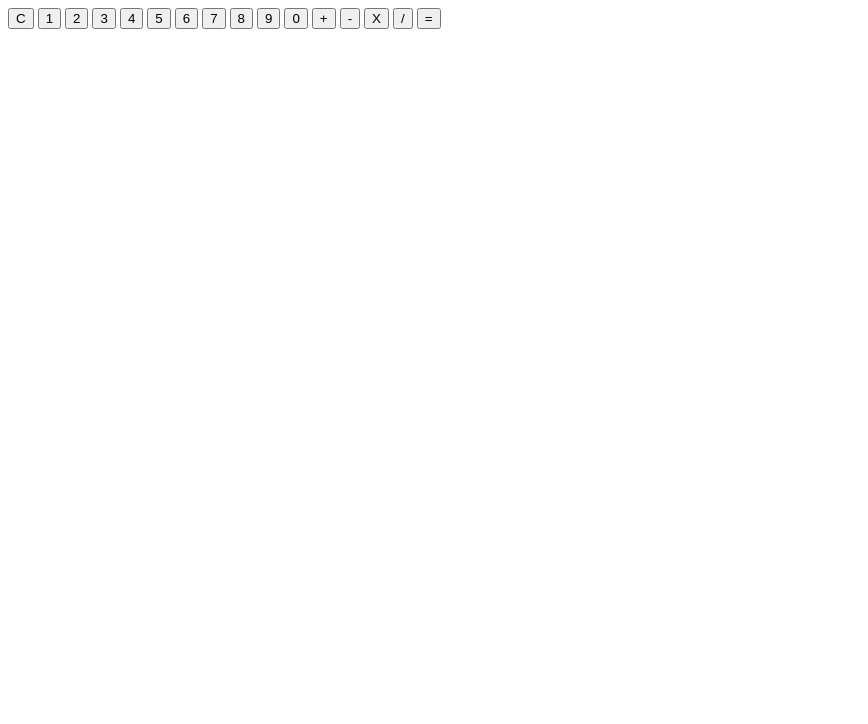
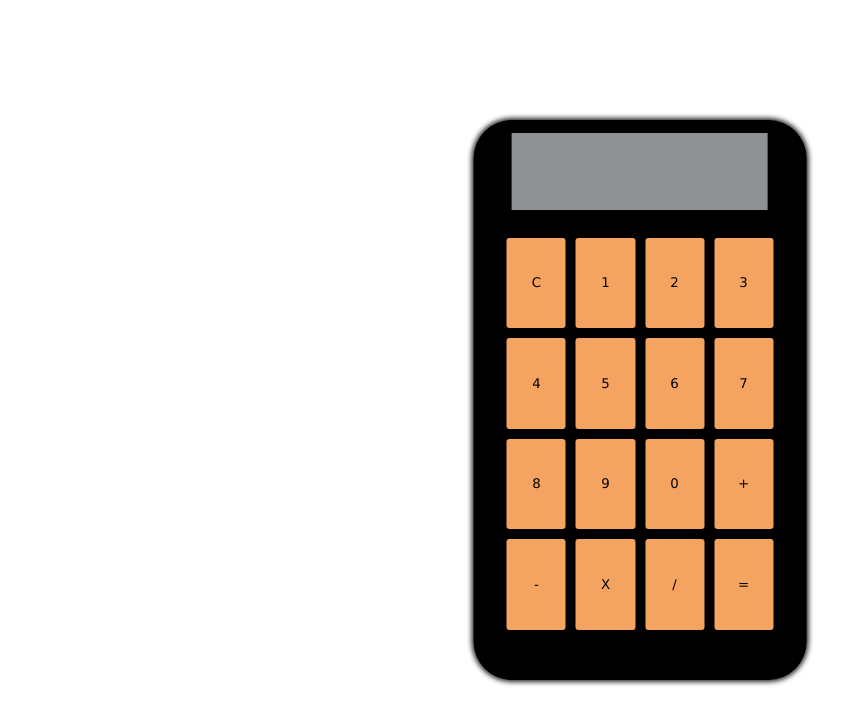
Before and after one commit to taeke213/calculator, a plain HTML site: page calculator.html in a window 1280 px wide. Shown: the whole page, without its empty margins (0-868 px from the left). Drawn offline with Linux system fonts and the light colour scheme.

Commit message:
first ui and working

```diff
--- a/calc.css
+++ b/calc.css
@@ -0,0 +1,45 @@
+*{
+    font-family: 'Lucida Sans', 'Lucida Sans Regular', 'Lucida Grande', 'Lucida Sans Unicode', Geneva, Verdana, sans-serif;
+}
+body{
+    margin: 0;
+}
+.calculator{
+    position: absolute;
+    top: 50%;
+    left: 50%;
+    transform: translate(-50%, -50%);
+    background-color: black;
+    height: 70vh;
+    padding:  0 3vw 0 3vw ;
+    border-radius: 3vw;
+    width: 20vw;
+    box-shadow:  0px 0px 5px 2px  rgb(38, 38, 38);
+}
+.display{
+    height: 12%;
+    background-color: rgb(142, 145, 146);
+    margin-top: 13px;
+    display: flex;
+    align-items: center;
+    justify-content: flex-start;
+    padding: 5px;
+}
+.buttons{
+    position: absolute;
+    top: 56%;
+    left: 50%;
+    transform: translate(-50%, -50%);
+    display: grid;
+    gap: 10px;
+    grid-template-columns: repeat(4, 1fr);
+    grid-template-rows: repeat(4, 1fr);
+    width: 80%;
+    height: 70%;
+
+}
+.numbers, .operators, .equal, .c{
+    background-color: sandybrown;
+    border: none;
+    border-radius: 3px;
+}
--- a/calc.js
+++ b/calc.js
@@ -1,20 +1,22 @@
 let display = document.getElementById("display")
 let operators = document.querySelectorAll(".operators")
 let equalbut = document.getElementById("=")
+let clear = document.getElementById("c")
+let numbers = document.querySelectorAll(".numbers")
 let displayvalue = ''
-let numbers = document.querySelectorAll(".numbers")
 let num1 = 0
 let num2 = 0
 let operation = ''
 let operatorpressed = false
 let result = ''
 
+clear.addEventListener(("click"), () => clearing())
 numbers.forEach(key => key.addEventListener(("click"), e => updatedisplay(e)))
 operators.forEach(key => key.addEventListener(("click"), o => handleoperation(o)))
 equalbut.addEventListener(("click"), () =>  {
     if(operatorpressed){
     displayvalue = ''
-    display.textContent = operate(operation, num1, num2)
+    display.textContent = roundTo(operate(operation, num1, num2), 10)
     operatorpressed = false
 }})
 
@@ -45,8 +47,8 @@ function handleoperation(o){
         operatorpressed = true
         num1 = displayvalue
         displayvalue = ''
-        display.textContent = displayvalue
         operation = o.target.value
+        display.textContent = operation
     }
 }
 
@@ -57,7 +59,18 @@ function updatedisplay(e){
         num2 = e.target.textContent
     }
 }
+function roundTo(num, precision) {
+    const factor = Math.pow(10, precision)
+    return Math.round(num * factor) / factor
+}
 
+function clearing(){
+    displayvalue = ''
+    display.textContent = ''
+    num1 = ''
+    num2 = ''
+    operatorpressed = false
+}
 
 var functions = {
     add: function (num1, num2) {return num1 + num2},
--- a/calculator.html
+++ b/calculator.html
@@ -6,9 +6,10 @@
     <link rel="stylesheet" href="calc.css">
 </head>
 <body>
-    <div id="display"></div>
-    <div id="buttons">
-        <button id="c">C</button>
+    <div class="calculator">
+        <div class="display" id="display"></div>
+        <div class="buttons" id="buttons">
+            <button class="c" id="c">C</button>
             <button class="numbers" id="1">1</button>
             <button class="numbers" id="2">2</button>
             <button class="numbers" id="3">3</button>
@@ -23,9 +24,9 @@
             <button class="operators" value="-" id="-">-</button>
             <button class="operators" value="X" id="X">X</button>
             <button class="operators" value="/" id="/">/</button>
-        <button id="=">=</button>
+            <button class="equal" id="=">=</button>
         </div>
-
+    </div>
     <script src="calc.js" defer></script>
 </body>
 </html>
```
Lines whose indentation alone changed are shown as unchanged.
